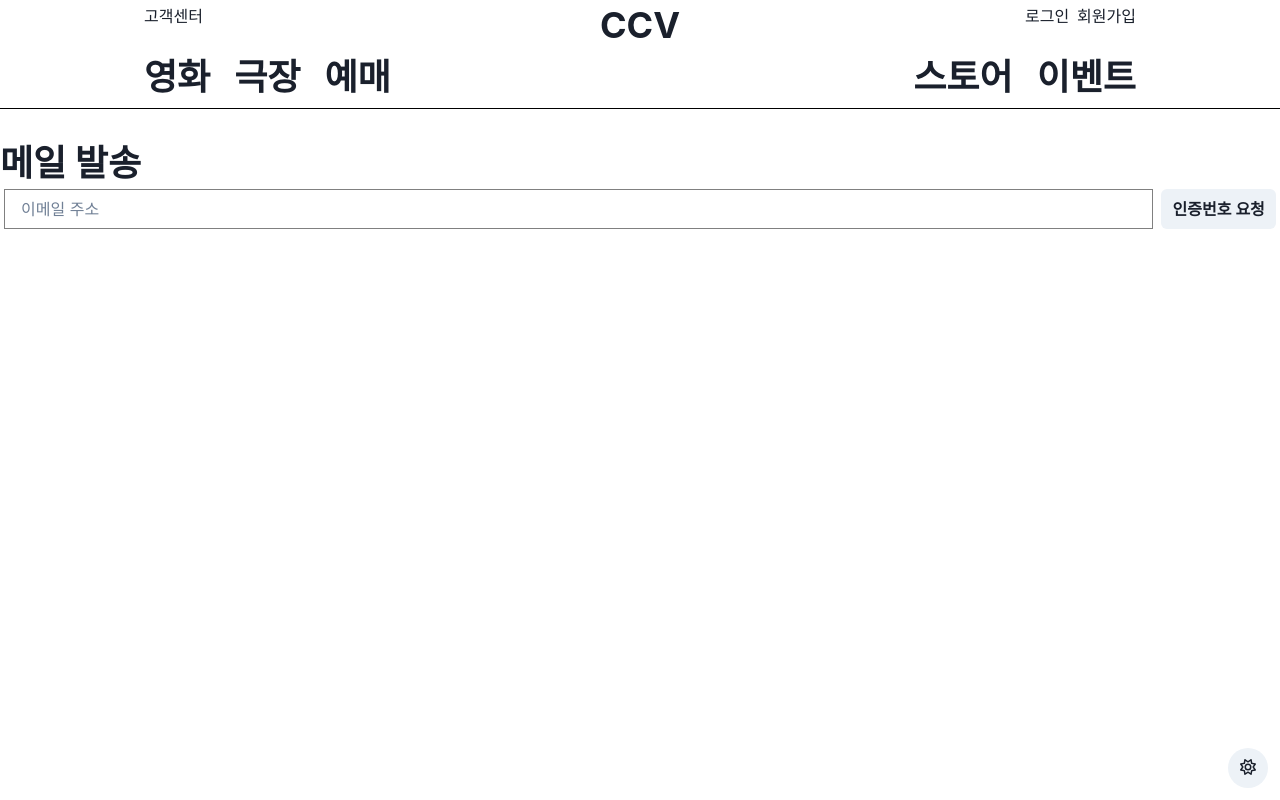
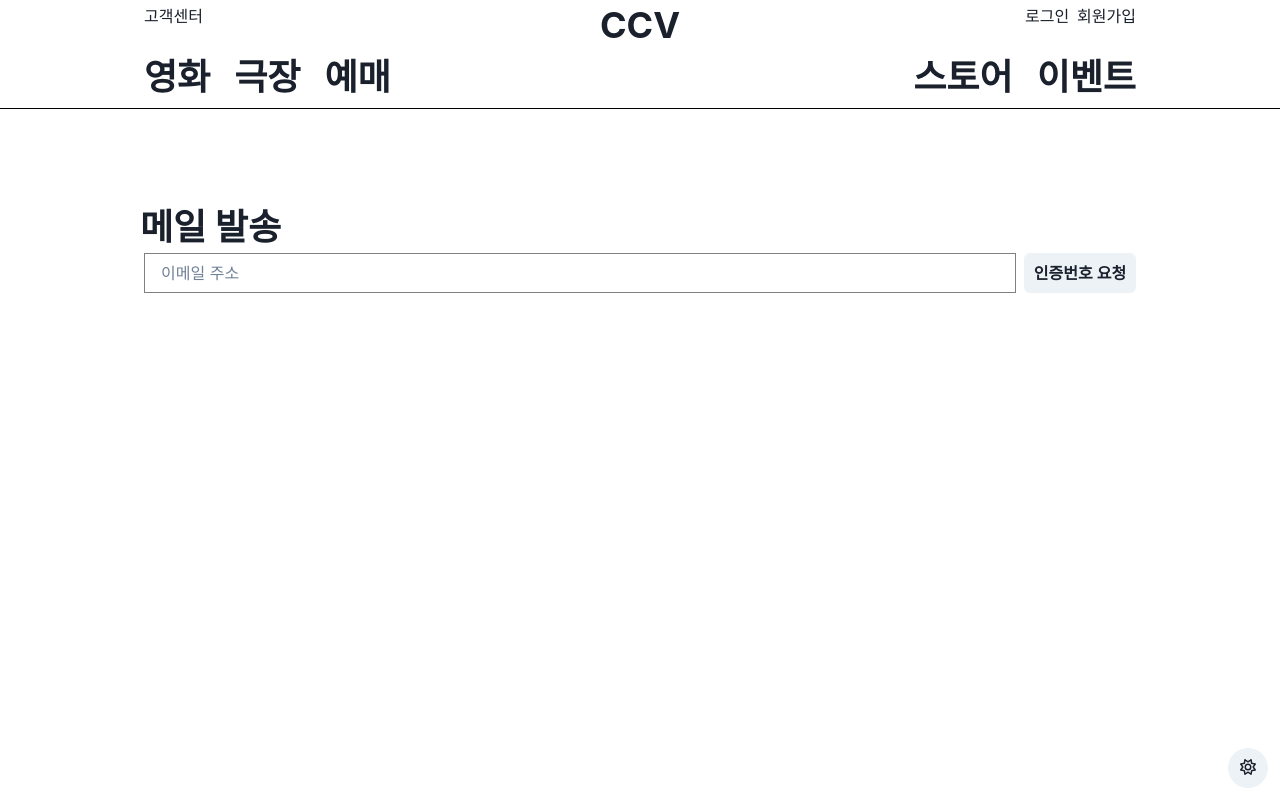
Before and after one commit to arbiterkdh/prj3, a React (Vite) app in the folder frontend/: page / in a window 1280 px wide. Built offline with nearby package versions, Linux system fonts and the light colour scheme.

Commit message:
이메일 인증 작업중 임시 커밋

```diff
--- a/frontend/src/mail/MailVerify.jsx
+++ b/frontend/src/mail/MailVerify.jsx
@@ -1,5 +1,6 @@
 import {
   Button,
+  Center,
   Heading,
   Input,
   InputGroup,
@@ -10,6 +11,7 @@ import axios from "axios";
 import { useState } from "react";
 import { useNavigate } from "react-router-dom";
 import { VerifyNumber } from "./VerifyNumber.jsx";
+import CenterBox from "../css/theme/component/box/CenterBox.jsx";
 
 export function MailVerify() {
   const [address, setAddress] = useState("");
@@ -41,7 +43,8 @@ export function MailVerify() {
   }
 
   return (
-    <>
+    <Center>
+      <CenterBox mb={48}>
         <Heading>메일 발송</Heading>
         <InputGroup>
           <Input
@@ -52,6 +55,7 @@ export function MailVerify() {
           <Button onClick={handleClick}>인증번호 요청</Button>
         </InputGroup>
         <VerifyNumber isOpen={isOpen} onClose={onClose} onOpen={onOpen} />
-    </>
+      </CenterBox>
+    </Center>
   );
 }
--- a/frontend/src/page/Home.jsx
+++ b/frontend/src/page/Home.jsx
@@ -27,6 +27,7 @@ export function Home() {
         rounded={"full"}
         size={"md"}
         position={"fixed"}
+        zIndex={1}
         bottom={2}
         right={2}
         onClick={toggleColorMode}
```
Lines whose indentation alone changed are shown as unchanged.
